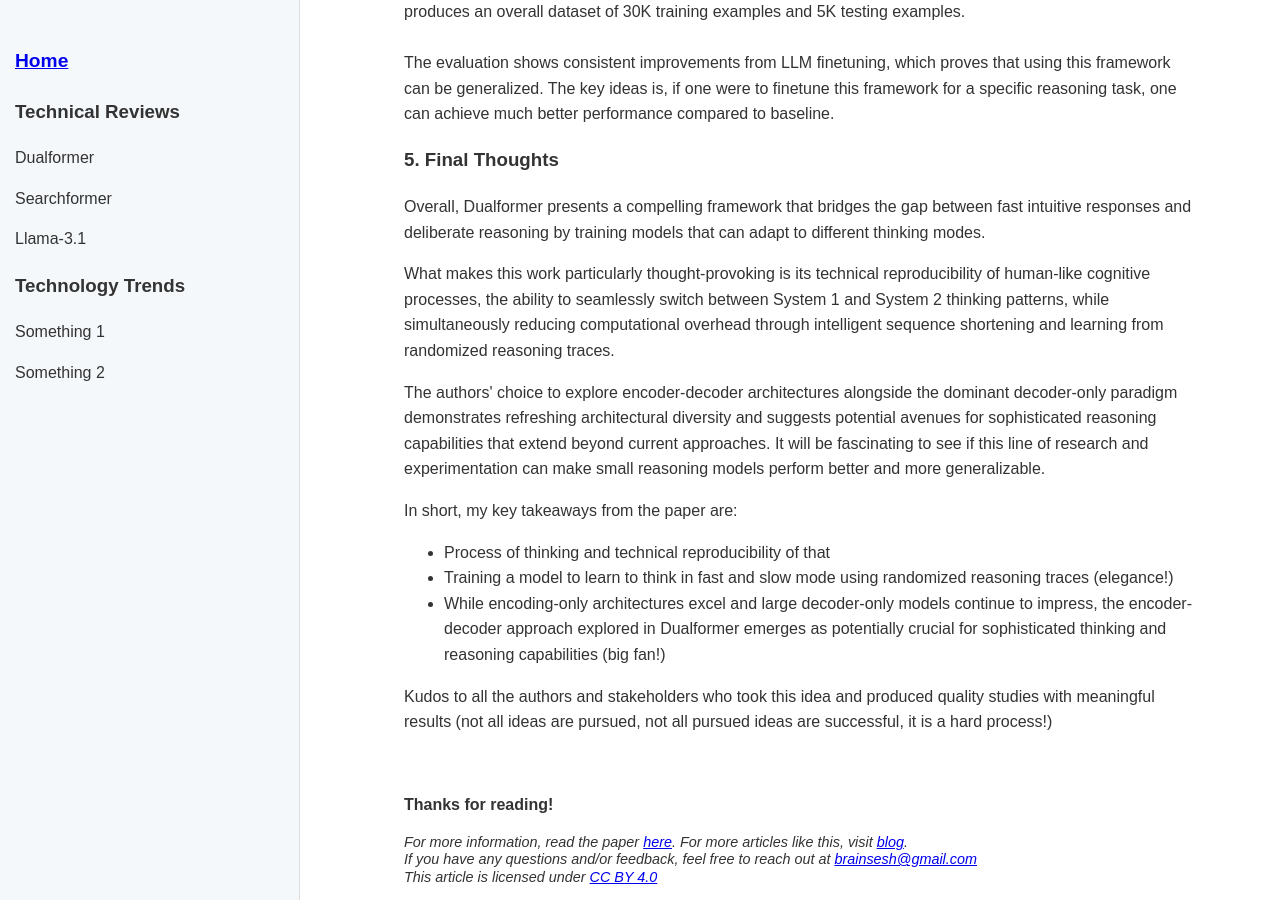
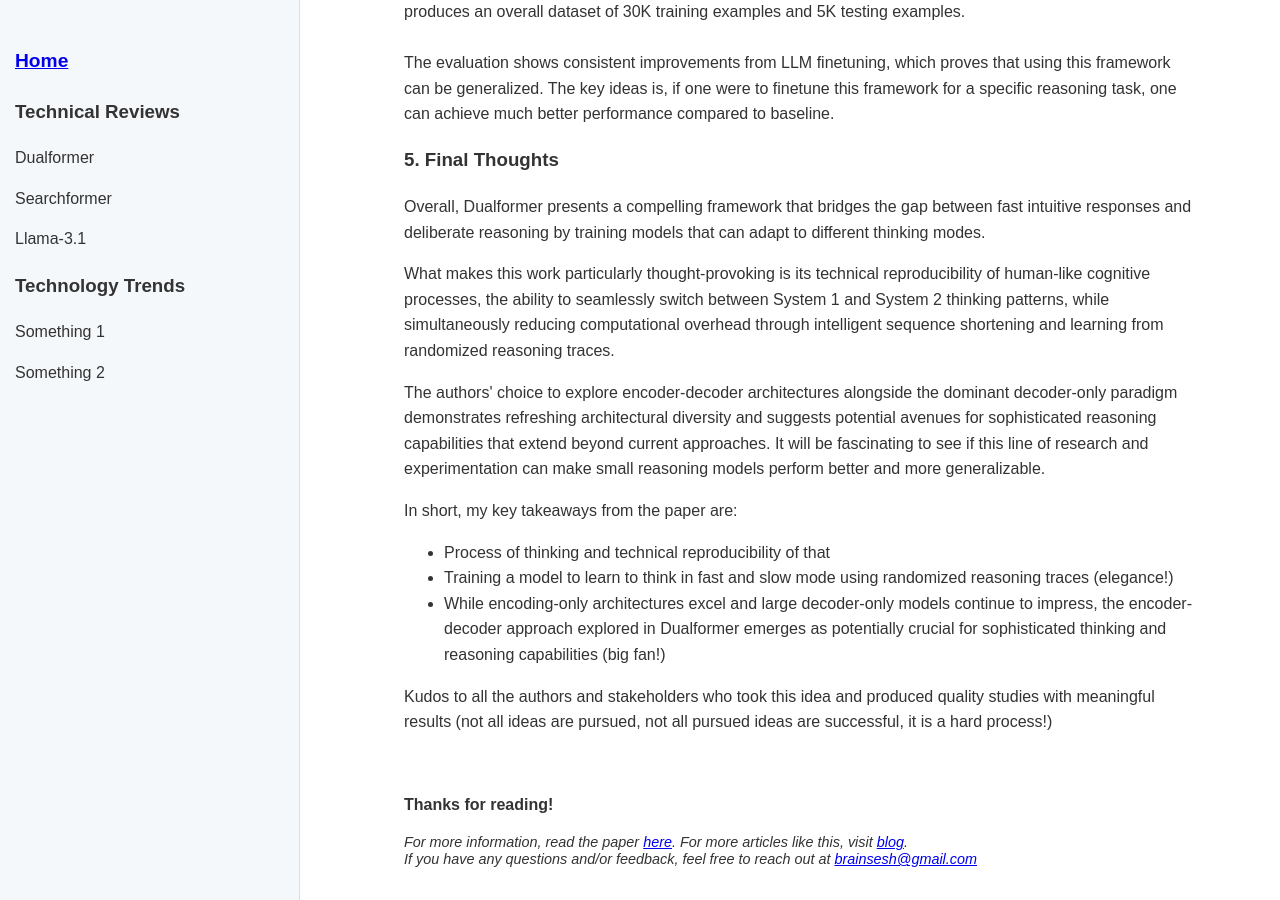
Before and after one commit to brainsesh/brainsesh.github.io, a Jekyll site: the page docs/dualformer/index.html, which Jekyll copies as it is, in a window 1280 px wide and 900 px high, scrolled down 5667 px. Built offline with Jekyll 4.4.1, drawn with Linux system fonts in a browser that asks for light colours.

Commit message:
change_070325

```diff
--- a/docs/dualformer/index.html
+++ b/docs/dualformer/index.html
@@ -270,7 +270,7 @@
     <p style="font-size: 0.9em; line-height: 1.2;">
         <em>For more information, read the paper <a href="https://arxiv.org/pdf/2410.09918v1" target="_blank">here</a>. For more articles like this, visit <a href="https://brainsesh.github.io/" target="_blank">blog</a>.</em><br>
         <em>If you have any questions and/or feedback, feel free to reach out at <a href="mailto:brainsesh@gmail.com">brainsesh@gmail.com</a></em><br>
-        <em>This article is licensed under <a href="https://creativecommons.org/licenses/by/4.0/legalcode" target="_blank">CC BY 4.0</a></em> <br>
+        <!-- <em>This article is licensed under <a href="https://creativecommons.org/licenses/by/4.0/legalcode" target="_blank">CC BY 4.0</a></em> <br> -->
         <!-- <em>Research Partners: Ryan Borowicz, Claude Sonnet 4, illuminate.google.com</em><br> -->
     </p>
 
```
Also changed, not shown: _layouts/default.html (+5 -2 lines).
